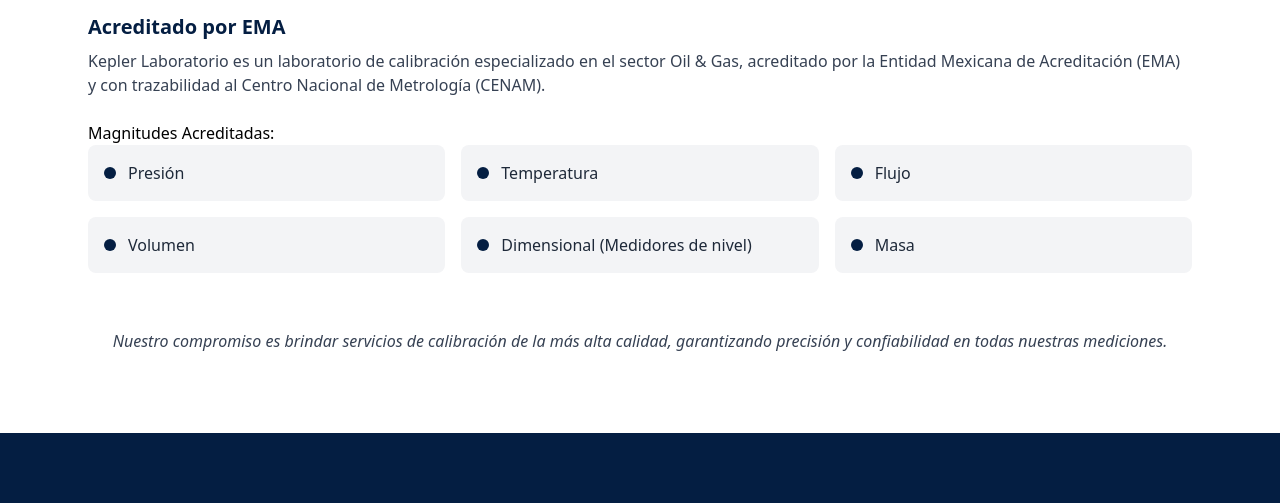
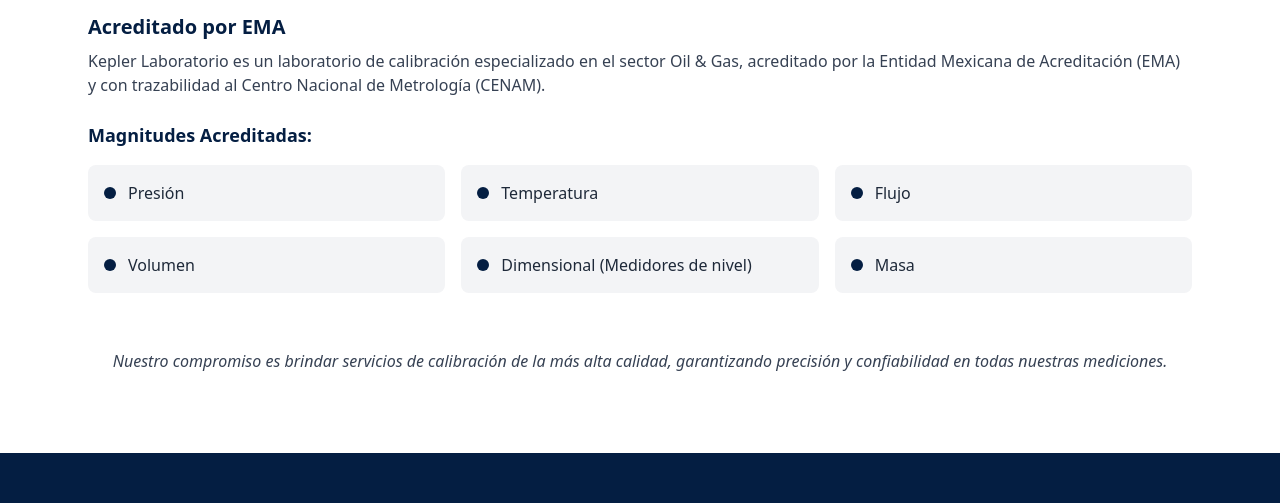
Before and after one commit to SoftOil-Technology/metrology.github.io, an Astro site: page /equpo in a window 1280 px wide. Shown: the part 2080-2583 px from the top of the page. Built offline with nearby package versions, Linux system fonts and the light colour scheme; Astro itself is replaced by a stand-in of ours.

Commit message:
fix: correct typo in class attribute of h3 element

```diff
--- a/src/pages/equpo.astro
+++ b/src/pages/equpo.astro
@@ -80,7 +80,7 @@
           </div>
         </div>
 
-        <h3 colds="text-lg font-semibold text-primary mb-4">Magnitudes Acreditadas:</h3>
+        <h3 class="text-lg font-semibold text-primary mb-4">Magnitudes Acreditadas:</h3>
         <div class="grid grid-cols-1 sm:grid-cols-2 md:grid-cols-3 gap-3 md:gap-4">
           {
             ["Presión", "Temperatura", "Flujo", "Volumen", "Dimensional (Medidores de nivel)", "Masa"].map((magnitud) => (
```
